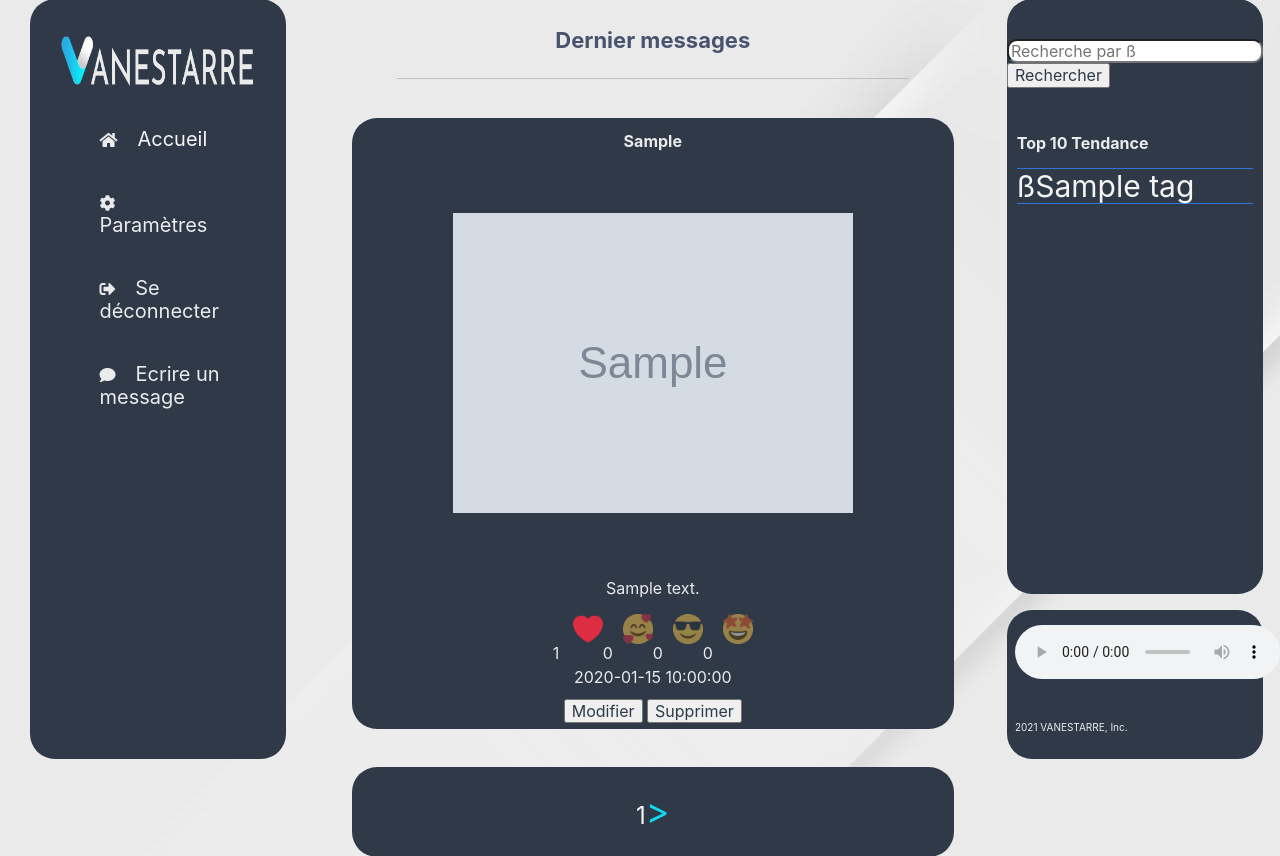
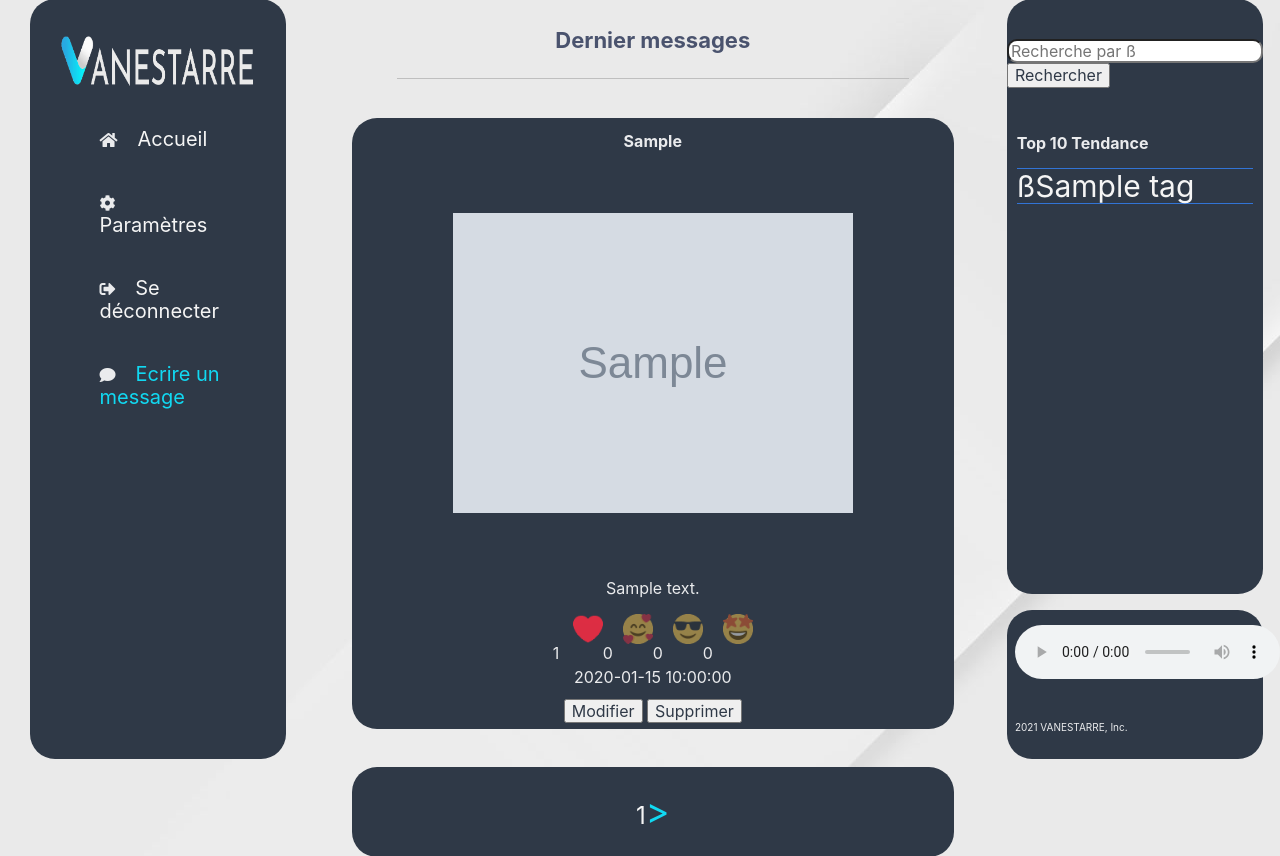
Before and after one commit to Romain-Ayme/VANESTARRES, a PHP site: page /index.php in a window 1280 px wide. Shown: the part 17-873 px from the top of the page. Run offline with PHP 8.4, Linux system fonts and the light colour scheme; the visitor is signed in with stand-in values (Sample User, id 1); tables that the repository leaves empty hold one stand-in row (values such as "Sample post"); grey boxes marked "Sample" are stand-in pictures; data that the repository does not hold is empty.

Commit message:
Ajout des classes pour lecss

```diff
--- a/www/assets/php/display_HTML.php
+++ b/www/assets/php/display_HTML.php
@@ -19,15 +19,15 @@ function topPage($css='css.css') {
 //affiche les boutons correspondant
 function sessionPage($role) {
     if (isset($_SESSION['loggedin'])) {
-        echo "\t\t\t" . '<a href="settings.php"><i class="fa fa-cog"></i>Paramètres</a>' . PHP_EOL;
-        echo "\t\t\t" . '<a href="assets/php/logout_Process.php"><i class="fas fa-sign-out-alt"></i>Se déconnecter</a>' . PHP_EOL;
+        echo "\t\t\t" . '<a class="home" href="settings.php"><i class="fa fa-cog"></i>Paramètres</a>' . PHP_EOL;
+        echo "\t\t\t" . '<a class="home" href="assets/php/logout_Process.php"><i class="fas fa-sign-out-alt"></i>Se déconnecter</a>' . PHP_EOL;
         if ($role == 'SUPER') {
-            echo "\t\t\t" . '<a href="add_Message.php"><i class="fas fa-comment"></i>Ecrire un message</a>' . PHP_EOL;
+            echo "\t\t\t" . '<a class="ecrire_msg" href="add_Message.php"><i class="fas fa-comment"></i>Ecrire un message</a>' . PHP_EOL;
         }
     }
     else {
-        echo "\t\t\t" . '<a href="login.php"><i class="fas fa-sign-in-alt"></i>Se connecter</a>' . PHP_EOL;
-        echo "\t\t\t" . '<a href="register.php"><i class="fa fa-user-plus"></i>S\'inscrire</a>' . PHP_EOL;
+        echo "\t\t\t" . '<a class="home" href="login.php"><i class="fas fa-sign-in-alt"></i>Se connecter</a>' . PHP_EOL;
+        echo "\t\t\t" . '<a class="home" href="register.php"><i class="fa fa-user-plus"></i>S\'inscrire</a>' . PHP_EOL;
     }
 }
 
```
